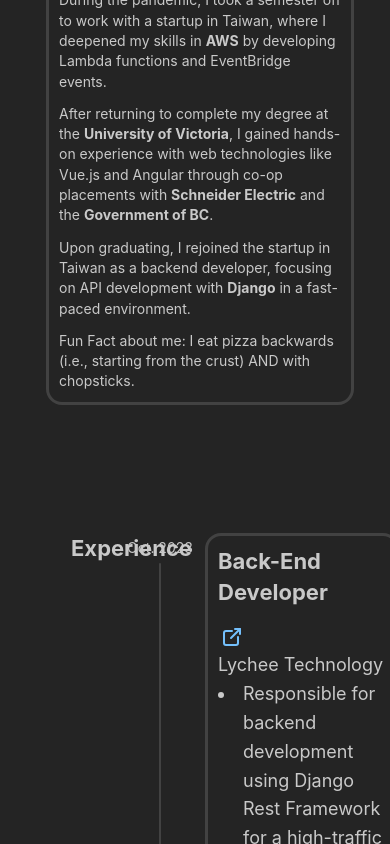
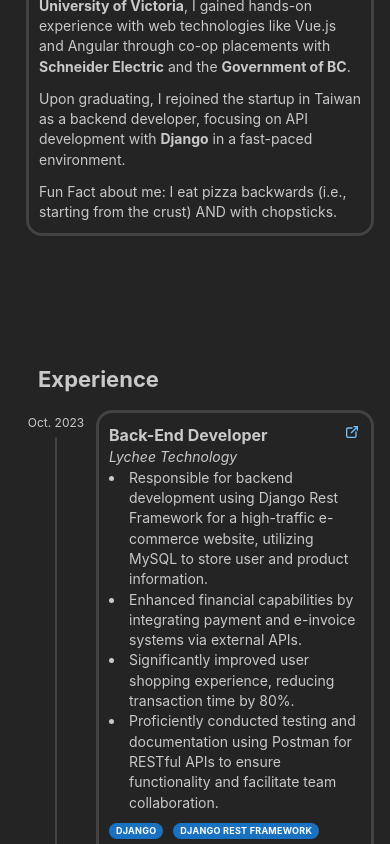
Before and after one commit to garyfan1/my_first_react, a React (Vite) app: page / in a window 390 px wide. Shown: the part 1156-2000 px from the top of the page. Built offline with nearby package versions, Linux system fonts and the light colour scheme.

Commit message:
make experience and project responsive

```diff
--- a/src/App.tsx
+++ b/src/App.tsx
@@ -1,9 +1,4 @@
-import {
-  AppShell,
-  Space,
-  rem,
-  Burger,
-} from "@mantine/core";
+import { AppShell, Space, rem, Burger } from "@mantine/core";
 
 import "@mantine/core/styles.css";
 
@@ -18,7 +13,6 @@ import Footer from "./sections/footer";
 import MyNavbar from "./components/navbar";
 
 function App() {
-
   const theme = createTheme({
     /** Put your mantine theme override here */
     lineHeights: {
@@ -28,7 +22,7 @@ function App() {
       xs: rem(12),
       sm: rem(14),
       md: rem(18),
-    }
+    },
   });
 
   const { scrollIntoView: scrollAboutMeItoView, targetRef: aboutMeRef } =
@@ -59,7 +53,7 @@ function App() {
           breakpoint: "sm",
           collapsed: { desktop: true, mobile: opened },
         }}
-        padding={{ base: 20, md: 32, lg: 64 }}
+        padding={{ base: 0, sm: 20, md: 32, lg: 64 }}
       >
         <AppShell.Header>
           <Burger p={32} hiddenFrom="sm" onClick={toggle} opened={!opened} />
--- /dev/null
+++ b/src/components/myBadge.tsx
@@ -0,0 +1,11 @@
+import { MantineSize, Badge, useMatches } from "@mantine/core";
+
+const MyBadge = ({ ...props }) => {
+  const badgeSize = useMatches<MantineSize>({
+    base: "xs",
+    md: "md",
+  });
+  return <Badge size={badgeSize} {...props} />;
+};
+
+export default MyBadge;
--- a/src/components/timeline.tsx
+++ b/src/components/timeline.tsx
@@ -1,4 +1,4 @@
-import { Flex, Center, Text } from "@mantine/core";
+import { Flex, Center, Text, useMatches } from "@mantine/core";
 
 interface TimelineProps {
   start_date: String;
@@ -6,17 +6,25 @@ interface TimelineProps {
 }
 
 const Timeline = ({ start_date, end_date }: TimelineProps) => {
+  const timelineMinWidth = useMatches({
+    base: 60,
+    md: 70
+  })
+  const textSize = useMatches({
+    base: "xs" ,
+    md: "sm"
+  })
   return (
     <>
       <Flex
         py={5}
         mx={10}
-        miw={70}
+        miw={timelineMinWidth}
         align="center"
         justify="space-between"
         direction="column"
       >
-        <Text mb={5} size="sm">
+        <Text mb={5} size={textSize}>
           {start_date}
         </Text>
         <Center style={{ height: "100%" }}>
@@ -29,7 +37,7 @@ const Timeline = ({ start_date, end_date }: TimelineProps) => {
             }}
           ></span>
         </Center>
-        <Text mt={5} size="sm">
+        <Text mt={5} size={textSize}>
           {end_date}
         </Text>
       </Flex>
--- a/src/sections/aboutMe.tsx
+++ b/src/sections/aboutMe.tsx
@@ -3,52 +3,52 @@ import { forwardRef } from "react";
 import MyPaper from "../components/myPaper";
 
 const AboutMe = forwardRef<HTMLHeadingElement>((_, aboutMeRef) => {
-
   const containerSize = useMatches({
-    base:"100%",
-    md: "80%"
-  })
+    base: "100%",
+    md: "80%",
+  });
 
   const textSize = useMatches({
-    base:"sm",
-    md: "md"
-  })
+    base: "sm",
+    md: "md",
+  });
 
   return (
     <>
-      <Container p={{base:0, md:16}} size={containerSize}>
+      <Container p={{ base: 0, md: 16 }} size={containerSize}>
         <Grid>
-          <Grid.Col pl={{base:30, md:8}} span={{base:0, md:2}}>
+          <Grid.Col pl={{ base: 30, md: 8 }} span={{ base: 12, md: 2 }}>
             <Title order={3} ref={aboutMeRef}>
               About Me
             </Title>
           </Grid.Col>
-          <Grid.Col pl={18} span={{base:12, md:10}}>
+          <Grid.Col pl={18} span={{ base: 12, md: 10 }}>
             <MyPaper>
               <Text size={textSize}>
                 I initially planned to major in civil engineering, but while
-              taking an elective course in C++, I developed a strong interest in
-              coding and decided to switch my focus to computer science.
+                taking an elective course in C++, I developed a strong interest
+                in coding and decided to switch my focus to computer science.
               </Text>
-            <Text mt={{base:12, md:18}} size={textSize}>
-              During the pandemic, I took a semester off to work with a startup
-              in Taiwan, where I deepened my skills in <b>AWS</b> by developing Lambda
-              functions and EventBridge events.
+              <Text mt={{ base: 12, md: 18 }} size={textSize}>
+                During the pandemic, I took a semester off to work with a
+                startup in Taiwan, where I deepened my skills in <b>AWS</b> by
+                developing Lambda functions and EventBridge events.
               </Text>
-            <Text mt={{base:12, md:18}} size={textSize}>
-              After returning to complete my degree at the <b>University of
-              Victoria</b>, I gained hands-on experience with web technologies like
-              Vue.js and Angular through co-op placements with <b>Schneider
-              Electric</b> and the <b>Government of BC</b>.
+              <Text mt={{ base: 12, md: 18 }} size={textSize}>
+                After returning to complete my degree at the{" "}
+                <b>University of Victoria</b>, I gained hands-on experience with
+                web technologies like Vue.js and Angular through co-op
+                placements with <b>Schneider Electric</b> and the{" "}
+                <b>Government of BC</b>.
               </Text>
-            <Text mt={{base:12, md:18}} size={textSize}>
+              <Text mt={{ base: 12, md: 18 }} size={textSize}>
                 Upon graduating, I rejoined the startup in Taiwan as a backend
-              developer, focusing on API development with <b>Django</b> in a fast-paced
-              environment.
+                developer, focusing on API development with <b>Django</b> in a
+                fast-paced environment.
               </Text>
-            <Text mt={{base:12, md:18}} size={textSize}>
-              Fun Fact about me: I eat pizza backwards (i.e., starting from the
-              crust) AND with chopsticks.
+              <Text mt={{ base: 12, md: 18 }} size={textSize}>
+                Fun Fact about me: I eat pizza backwards (i.e., starting from
+                the crust) AND with chopsticks.
               </Text>
             </MyPaper>
           </Grid.Col>
--- a/src/sections/experience.tsx
+++ b/src/sections/experience.tsx
@@ -3,48 +3,71 @@ import {
   Text,
   Stack,
   List,
-  Badge,
   ActionIcon,
   Group,
   Container,
   Grid,
   Flex,
+  useMatches,
+  TitleOrder,
+  MantineSize,
 } from "@mantine/core";
 import { forwardRef } from "react";
 import { IconExternalLink, IconBrandGithub } from "@tabler/icons-react";
 import MyPaper from "../components/myPaper";
 import Timeline from "../components/timeline";
+import MyBadge from "../components/myBadge";
 
 const Experience = forwardRef<HTMLHeadingElement>((_, experienceRef) => {
+  const containerSize = useMatches({
+    base: "100%",
+    md: "80%",
+  });
+  const textSize = useMatches<MantineSize>({
+    base: "sm",
+    md: "md",
+  });
+  const titleOrder = useMatches<TitleOrder>({
+    base: 5,
+    md: 3,
+  });
+  const iconSize = useMatches({
+    base: "xs",
+    md: "md",
+  });
+
   return (
     <>
-      <Container size="80%">
+      <Container size={containerSize}>
         <Grid>
-          <Grid.Col span={2}>
+          <Grid.Col pl={{ base: 30, md: 8 }} span={{ base: 12, md: 2 }}>
             <Title order={3} ref={experienceRef}>
               Experience
             </Title>
           </Grid.Col>
-          <Grid.Col span={10}>
+          <Grid.Col span={{ base: 12, md: 10 }}>
             <Stack>
               <Flex>
                 <Timeline start_date="Oct. 2023" end_date="Sep. 2022" />
                 <MyPaper>
-                  <Group justify="space-between">
-                    <Title order={3}>Back-End Developer</Title>
+                  <Flex justify="space-between">
+                    <Title order={titleOrder}>Back-End Developer</Title>
 
                     <ActionIcon
                       variant="transparent"
                       component="a"
                       href="https://app.g7star.net/"
                       target="_blank"
+                      size={iconSize}
                     >
                       <IconExternalLink></IconExternalLink>
                     </ActionIcon>
-                  </Group>
-                  <Text>Lychee Technology</Text>
+                  </Flex>
+                  <Text fs="italic" size={textSize}>
+                    Lychee Technology
+                  </Text>
                   <Container p="0 16 0 0">
-                    <List>
+                    <List size={textSize}>
                       <List.Item>
                         Responsible for backend development using Django Rest
                         Framework for a high-traffic e-commerce website,
@@ -66,8 +89,9 @@ const Experience = forwardRef<HTMLHeadingElement>((_, experienceRef) => {
                     </List>
                   </Container>
                   <Group my={10} gap={10}>
-                    <Badge>Django</Badge> <Badge>Django Rest Framework</Badge>
-                    <Badge>MySQL</Badge> <Badge>Postman</Badge>
+                    <MyBadge>Django</MyBadge>{" "}
+                    <MyBadge>Django Rest Framework</MyBadge>
+                    <MyBadge>MySQL</MyBadge> <MyBadge>Postman</MyBadge>
                   </Group>
                 </MyPaper>
               </Flex>
@@ -76,13 +100,14 @@ const Experience = forwardRef<HTMLHeadingElement>((_, experienceRef) => {
                 <Timeline start_date="May 2022" end_date="Aug. 2022" />
                 <MyPaper>
                   <Group justify="space-between">
-                    <Title order={3}>Application Developer</Title>
-                    <Group>
+                    <Title order={titleOrder}>Application Developer</Title>
+                    <Group gap="xs">
                       <ActionIcon
                         variant="transparent"
                         component="a"
                         href="https://github.com/garyfan1/ppr"
                         target="_blank"
+                        size={iconSize}
                       >
                         <IconBrandGithub></IconBrandGithub>
                       </ActionIcon>
@@ -91,14 +116,17 @@ const Experience = forwardRef<HTMLHeadingElement>((_, experienceRef) => {
                         component="a"
                         href="https://www.bcregistry.gov.bc.ca/ppr-marketing/"
                         target="_blank"
+                        size={iconSize}
                       >
                         <IconExternalLink></IconExternalLink>
                       </ActionIcon>
                     </Group>
                   </Group>
-                  <Text>Government of British Columbia</Text>
+                  <Text fs="italic" size={textSize}>
+                    Government of British Columbia
+                  </Text>
                   <Container p="0 16 0 0">
-                    <List>
+                    <List size={textSize}>
                       <List.Item>
                         Developed responsive and interactive user interfaces
                         using Vue.js and Vuetify within an Agile team,
@@ -117,7 +145,7 @@ const Experience = forwardRef<HTMLHeadingElement>((_, experienceRef) => {
                     </List>
                   </Container>
                   <Group my={10} gap={10}>
-                    <Badge>Vue.js</Badge> <Badge>Vuetify</Badge>
+                    <MyBadge>Vue.js</MyBadge> <MyBadge>Vuetify</MyBadge>
                   </Group>
                 </MyPaper>
               </Flex>
@@ -125,10 +153,10 @@ const Experience = forwardRef<HTMLHeadingElement>((_, experienceRef) => {
               <Flex>
                 <Timeline start_date="Jan. 2022" end_date="Apr. 2022" />
                 <MyPaper>
-                  <Title order={3}>Software Designer</Title>
-                  <Text>Schneider Electric</Text>
+                  <Title order={titleOrder}>Software Designer</Title>
+                  <Text size={textSize}>Schneider Electric</Text>
                   <Container p="0 16 0 0">
-                    <List>
+                    <List size={textSize}>
                       <List.Item>
                         Migrated an AngularJS codebase to latest the Angular,
                         optimizing performance, enhancing security, and ensuring
@@ -136,7 +164,7 @@ const Experience = forwardRef<HTMLHeadingElement>((_, experienceRef) => {
                       </List.Item>
                     </List>
                   </Container>
-                  <Badge my={10}>Angular</Badge>
+                  <MyBadge my={10}>Angular</MyBadge>
                 </MyPaper>
               </Flex>
             </Stack>
--- a/src/sections/projects.tsx
+++ b/src/sections/projects.tsx
@@ -2,93 +2,116 @@ import {
   Title,
   Text,
   Stack,
-  Badge,
   ActionIcon,
   Group,
   Container,
   Grid,
+  useMatches,
+  TitleOrder,
+  MantineSize,
 } from "@mantine/core";
 import { forwardRef } from "react";
 import MyPaper from "../components/myPaper";
 import { IconBrandGithub } from "@tabler/icons-react";
+import MyBadge from "../components/myBadge";
 
 const Projects = forwardRef<HTMLHeadingElement>((_, projectsRef) => {
+  const containerSize = useMatches({
+    base: "100%",
+    md: "80%",
+  });
+  const titleOrder = useMatches<TitleOrder>({
+    base: 5,
+    md: 3,
+  });
+  const textSize = useMatches<MantineSize>({
+    base: "sm",
+    md: "md",
+  });
+  const iconSize = useMatches({
+    base: "xs",
+    md: "md",
+  });
+
   return (
     <>
-      <Container size="80%">
+      <Container size={containerSize}>
         <Grid>
-          <Grid.Col span={2}>
+          <Grid.Col pl={{ base: 30, md: 8 }} span={{ base: 12, md: 2 }}>
             <Title order={3} ref={projectsRef}>
               Projects
             </Title>
           </Grid.Col>
-          <Grid.Col span={10}>
+          <Grid.Col span={{ base: 12, md: 10 }}>
             <Stack>
               <MyPaper>
                 <Group justify="space-between">
-                  <Title order={3}>My Portfolio</Title>
+                  <Title order={titleOrder}>My Portfolio</Title>
                   <ActionIcon
                     variant="transparent"
                     component="a"
                     href="https://github.com/garyfan1/my_first_react/"
                     target="_blank"
+                    size={iconSize}
                   >
                     <IconBrandGithub></IconBrandGithub>
                   </ActionIcon>
                 </Group>
-                <Text>
+                <Text size={textSize}>
                   Personal portfolio written in React. Using Mantine for UI,
                   hosting on GitHub pages and Firebase.
                 </Text>
                 <Group my={10} gap={10}>
-                  <Badge>React</Badge> <Badge>Mantine</Badge>{" "}
-                  <Badge>GitHub</Badge> <Badge>Firebase</Badge>
+                  <MyBadge>React</MyBadge> <MyBadge>Mantine</MyBadge>{" "}
+                  <MyBadge>GitHub</MyBadge> <MyBadge>Firebase</MyBadge>
                 </Group>
               </MyPaper>
 
               <MyPaper>
                 <Group justify="space-between">
-                  <Title order={3}>Serverless Reminder</Title>
+                  <Title order={titleOrder}>Serverless Reminder</Title>
                   <ActionIcon
                     variant="transparent"
                     component="a"
                     href="https://github.com/garyfan1/aws_scheduler_public"
                     target="_blank"
+                    size={iconSize}
                   >
                     <IconBrandGithub></IconBrandGithub>
                   </ActionIcon>
                 </Group>
-                <Text>
+                <Text size={textSize}>
                   A reminder developed with the Chalice framework and hosted on
                   AWS Lambda, utilizing AWS DynamoDB for efficient user
                   management. Set up events on AWS EventBridge to handle HTTP
                   request methods, URLs, dateTime, and data payloads.
                 </Text>
                 <Group my={10} gap={10}>
-                  <Badge>AWS</Badge> <Badge>Chalice</Badge>
+                  <MyBadge>AWS</MyBadge> <MyBadge>Chalice</MyBadge>
                 </Group>
               </MyPaper>
 
               <MyPaper>
                 <Group justify="space-between">
-                  <Title order={3}>Badminton Court Reminder</Title>
+                  <Title order={titleOrder}>Badminton Court Reminder</Title>
                   <ActionIcon
                     variant="transparent"
                     component="a"
                     href="https://github.com/garyfan1/court_reminder"
                     target="_blank"
+                    size={iconSize}
                   >
                     <IconBrandGithub></IconBrandGithub>
                   </ActionIcon>
                 </Group>
-                <Text>
+                <Text size={textSize}>
                   Reminder that utilized Beautiful Soup to parse court-booking
                   websites and Line Messaging API to notify availability via
                   messages.
                 </Text>
                 <Group my={10} gap={10}>
-                  <Badge>Line Messaging API</Badge>{" "}
-                  <Badge>Beautiful Soup</Badge>
+                  <MyBadge>Line Messaging API</MyBadge>{" "}
+                  <MyBadge>Beautiful Soup</MyBadge>
                 </Group>
               </MyPaper>
             </Stack>
```
Also changed, not shown: src/sections/hello.tsx (+6 -2 lines). Lines whose indentation alone changed are shown as unchanged.
